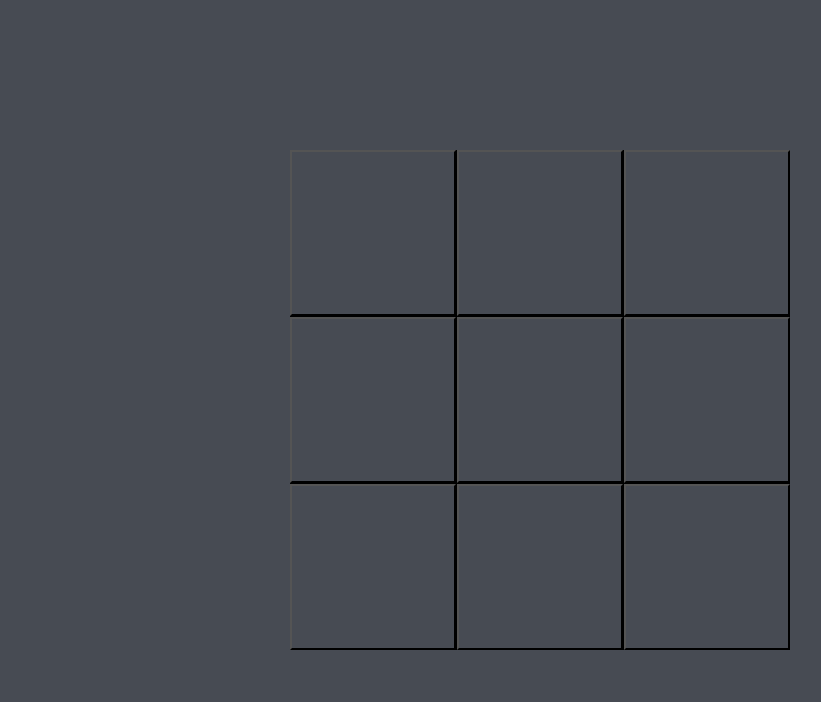
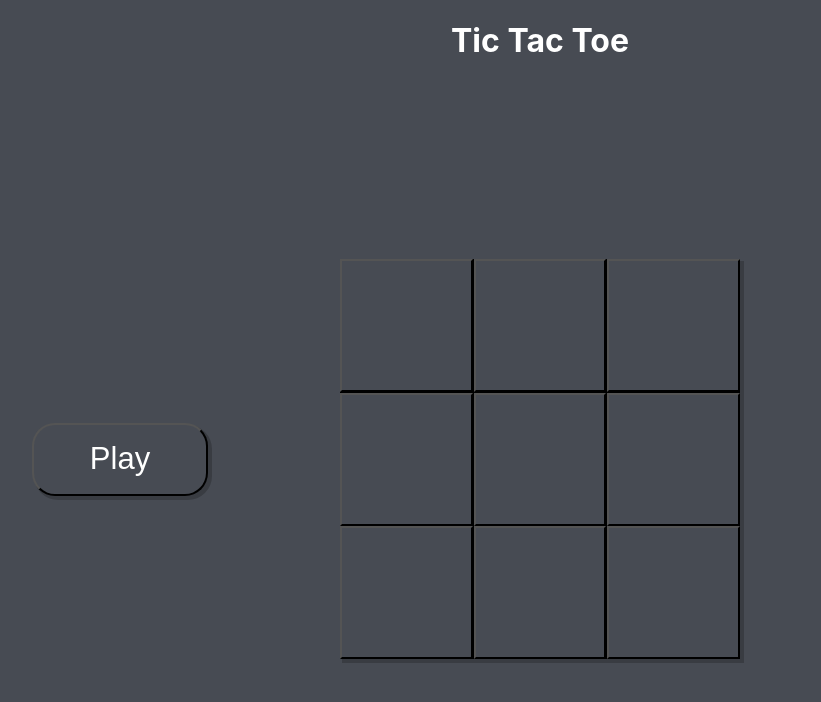
Before and after one commit to Marco-Veio/TicTacToe, a React (Create React App) app: page / in a window 1280 px wide. Shown: the top 702 px of the page, without its empty margins (100-921 px from the left). Built offline with nearby package versions, Linux system fonts and the light colour scheme.

Commit message:
Terminando lógica

```diff
--- a/src/App/index.tsx
+++ b/src/App/index.tsx
@@ -1,15 +1,22 @@
 // Import módulos
 import React, { useEffect, useState } from "react";
 // Import componentes estilizados
-import { Screen, Table, Button } from "./styles";
+import {
+  Screen,
+  Header,
+  Table,
+  Button,
+  Body,
+  Aside,
+  Winner,
+  Play,
+} from "./styles";
 
 /**
  * Componente da página
  * @returns Tela
  */
 const App = () => {
-  // Jogo iniciado
-  const [started, setStarted] = useState(false);
   // Jogador atual (false = O, true = X)
   const [player, setPlayer] = useState(false);
   // Tabuleiro
@@ -25,31 +32,6 @@ const App = () => {
    * Função para verificar se alguém venceu
    */
   useEffect(() => {
-    // Se o jogo iniciou
-    if (started) {
-      // Para cada linha
-      for (const row of table) {
-        // Se a linha estiver completa por um jogador
-        if (row[0] === row[1] && row[1] === row[2]) {
-          // Define-o como vencedor
-          setWinner(row[0]);
-          // Sai da função
-          return;
-        }
-      }
-      // Para cada coluna
-      for (const column in table[0]) {
-        // Se a coluna estiver completa por um jogador
-        if (
-          table[0][column] === table[1][column] &&
-          table[1][column] === table[2][column]
-        ) {
-          // Define-o como vencedor
-          setWinner(table[0][column]);
-          // Sai da função
-          return;
-        }
-      }
     // Se uma diagonal estiver completa por um jogador
     if (
       (table[0][0] === table[1][1] && table[1][1] === table[2][2]) ||
@@ -57,6 +39,32 @@ const App = () => {
     ) {
       // Define-o como vencedor
       setWinner(table[1][1]);
+      // Senão
+    } else {
+      // Para cada linha e coluna
+      for (const index in table[0]) {
+        // Se a linha estiver completa por um jogador
+        if (
+          table[index][0] === table[index][1] &&
+          table[index][1] === table[index][2]
+        ) {
+          // Define-o como vencedor
+          setWinner(table[index][0]);
+          // Sai da função
+          break;
+          // Senão
+        } else {
+          // Se a coluna estiver completa por um jogador
+          if (
+            table[0][index] === table[1][index] &&
+            table[1][index] === table[2][index]
+          ) {
+            // Define-o como vencedor
+            setWinner(table[0][index]);
+            // Sai da função
+            break;
+          }
+        }
       }
     }
   }, [table]);
@@ -67,11 +75,6 @@ const App = () => {
    * @param column Número da coluna da posição desejada
    */
   const selectPosition = (row: number, column: number) => {
-    // Se for a primeira jogada
-    if (!started) {
-      // Inicia o jogo
-      setStarted(true);
-    }
     // Cria cópia do tabuleiro
     const temp = [...table];
     // Se a posição desejada não estiver ocupada
@@ -85,9 +88,30 @@ const App = () => {
     }
   };
 
+  /**
+   * Reinicia jogo
+   */
+  const reset = () => {
+    // Limpa o tabuleiro
+    setTable([
+      ["", "", ""],
+      ["", "", ""],
+      ["", "", ""],
+    ]);
+    // Define jogador como O
+    setPlayer(false);
+  };
+
   return (
     // Tela
     <Screen>
+      {/* Título */}
+      <Header>Tic Tac Toe</Header>
+      {/* Corpo da tela */}
+      <Body>
+        <Aside>
+          <Play onClick={reset}>Play</Play>
+        </Aside>
         {/* Tabuleiro */}
         <Table>
           {/* Adiciona cada posição do tabuleiro */}
@@ -96,6 +120,7 @@ const App = () => {
               // Botão de cada posição
               return (
                 <Button
+                  key={`${rowIndex}${columnIndex}`}
                   // Seleciona posição ao clicar
                   onClick={() => selectPosition(rowIndex, columnIndex)}
                   // Desabilitado quando já foi selecionada ou quando acabou o jogo
@@ -111,6 +136,11 @@ const App = () => {
             return components;
           })}
         </Table>
+        <Aside>
+          {Boolean(winner) && <h1>Winner</h1>}
+          {<Winner>{winner}</Winner>}
+        </Aside>
+      </Body>
     </Screen>
   );
 };
--- a/src/App/styles.ts
+++ b/src/App/styles.ts
@@ -8,14 +8,60 @@ export const Screen = styled.div`
   display: flex;
   flex-direction: column;
   align-items: center;
+  justify-content: space-evenly;
+`;
+
+// Header
+export const Header = styled.h1`
+  width: 100%;
+  flex: 0.1;
+  text-align: center;
+  color: white;
+`;
+
+// Body
+export const Body = styled.div`
+  width: 100%;
+  flex: 0.9;
+  display: flex;
+  flex-direction: row;
+  align-items: center;
+  justify-content: space-evenly;
+`;
+
+// Posição lateral do corpo
+export const Aside = styled.div`
+  flex: 0.2;
+  height: 100%;
+  display: flex;
+  flex-direction: column;
   justify-content: center;
+  align-items: center;
+  color: white;
+`;
+// Botão de jogar
+export const Play = styled.button`
+  flex: 0.1;
+  width: 100%;
+  min-height: 30px;
+  border-radius: 1.8vw;
+  background-color: #474b53;
+  cursor: pointer;
+  color: white;
+  font-size: calc(15px + 2vmin);
+  box-shadow: 3px 3px 0 1px rgba(0, 0, 0, 0.2);
+  :hover {
+    opacity: 0.7;
+  }
 `;
 
 // Tabuleiro do jogo
 export const Table = styled.div`
-  width: calc(100px + 50vh);
-  height: calc(100px + 50vh);
+  grid-template: table;
+  width: 50vh;
+  height: 50vh;
   background-color: #000000;
+  box-shadow: 3px 3px 0 1px rgba(0, 0, 0, 0.2);
   display: grid;
   grid-template-columns: repeat(3, 1fr);
   grid-template-rows: repeat(3, 1fr);
@@ -25,17 +71,23 @@ export const Table = styled.div`
     ". . ."
     ". . .";
 `;
-
 // Botões para selecionar posição
 export const Button = styled.button`
   background-color: #474b53;
   cursor: pointer;
+  color: white;
+  font-size: calc(50px + 2vmin);
+  font-family: "Tahoma";
   :hover {
     opacity: 0.9;
   }
   :disabled {
     cursor: not-allowed;
   }
+`;
+
+// Posição direita do corpo
+export const Winner = styled.h1`
   color: white;
   font-size: calc(50px + 2vmin);
   font-family: "Tahoma";
```
Lines whose indentation alone changed are shown as unchanged.
